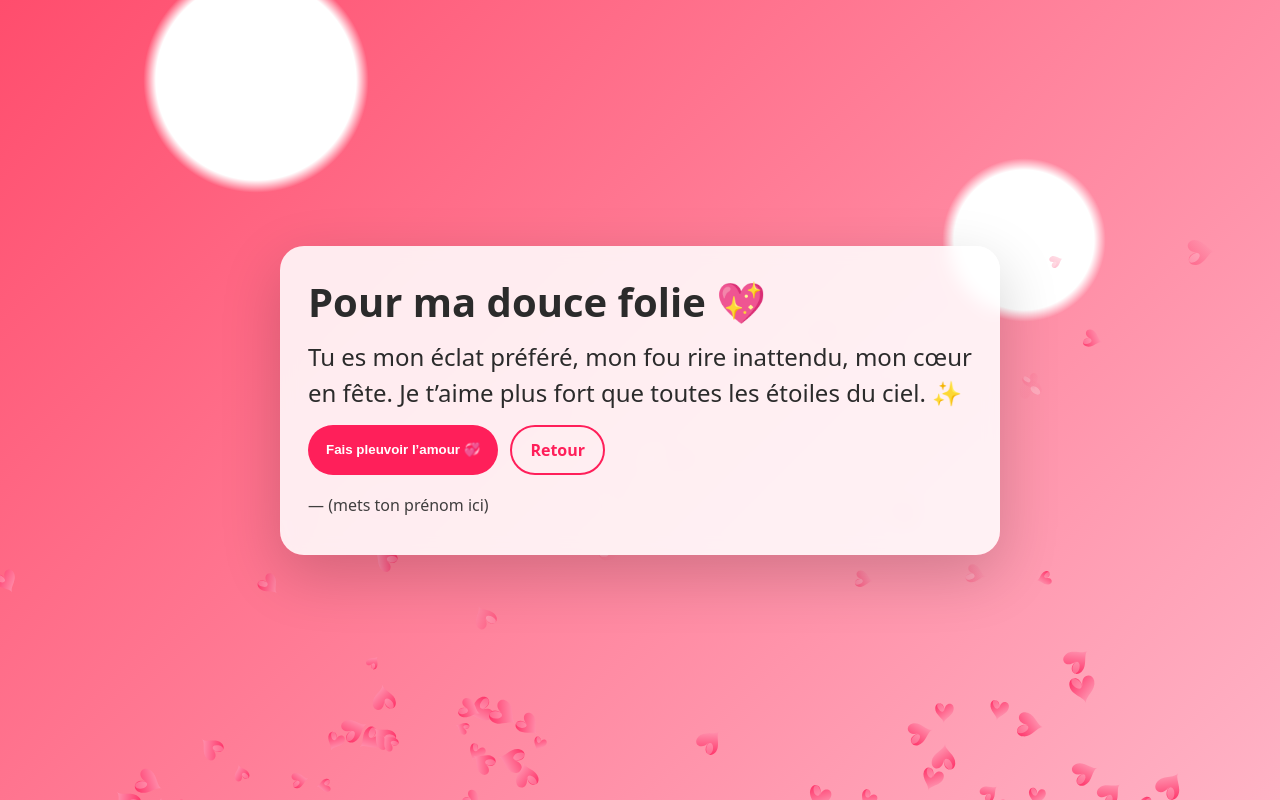
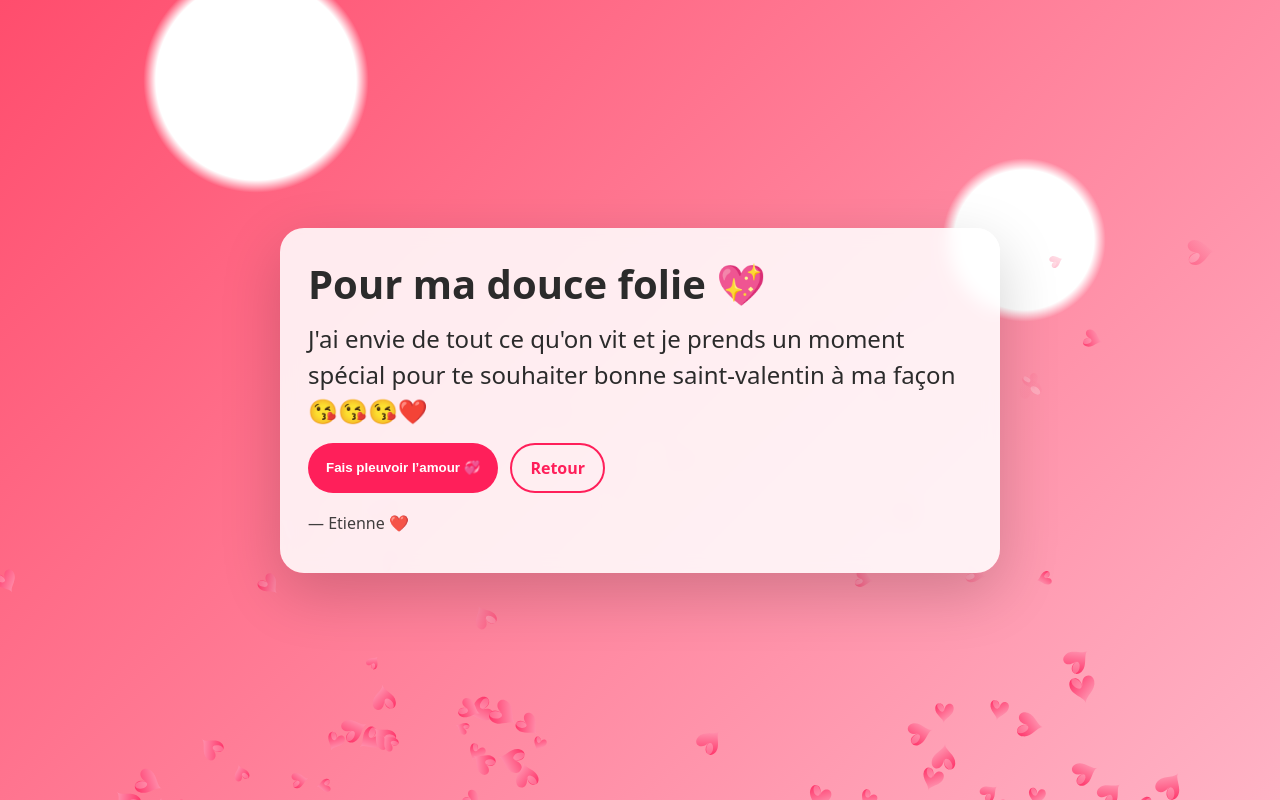
Before and after one commit to Titis69-ai/saint-valentin, a plain HTML site: page message.html in a window 1280 px wide. Drawn offline with Linux system fonts and the light colour scheme.

Commit message:
Update Valentine's message and signature

```diff
--- a/message.html
+++ b/message.html
@@ -11,8 +11,9 @@
     <h1>Pour ma douce folie 💖</h1>
 
     <p class="big">
-      Tu es mon éclat préféré, mon fou rire inattendu, mon cœur en fête.
-      Je t’aime plus fort que toutes les étoiles du ciel. ✨
+      J'ai envie de tout ce qu'on vit et je prends
+      un moment spécial pour te souhaiter bonne saint-valentin
+      à ma façon 😘😘😘❤️
     </p>
 
     <div class="row">
@@ -20,7 +21,7 @@
       <a class="btn ghost" href="index.html">Retour</a>
     </div>
 
-    <p class="signature">— (mets ton prénom ici)</p>
+    <p class="signature">— Etienne ❤️</p>
   </main>
 
   <canvas id="hearts"></canvas>
```
